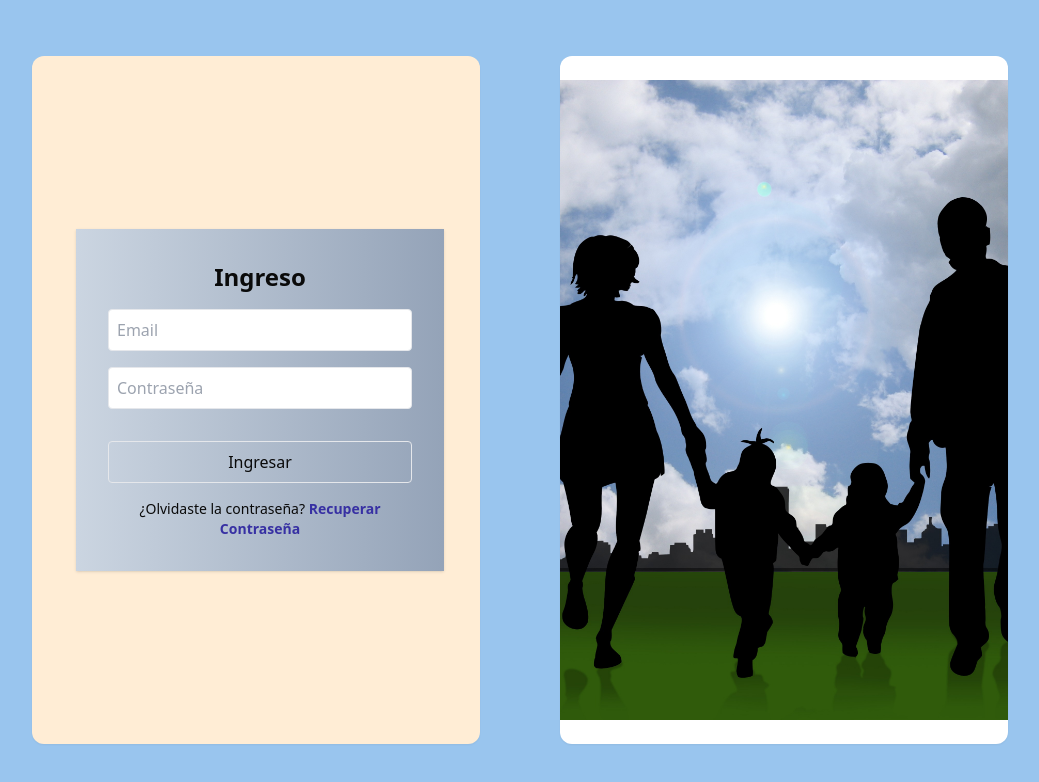
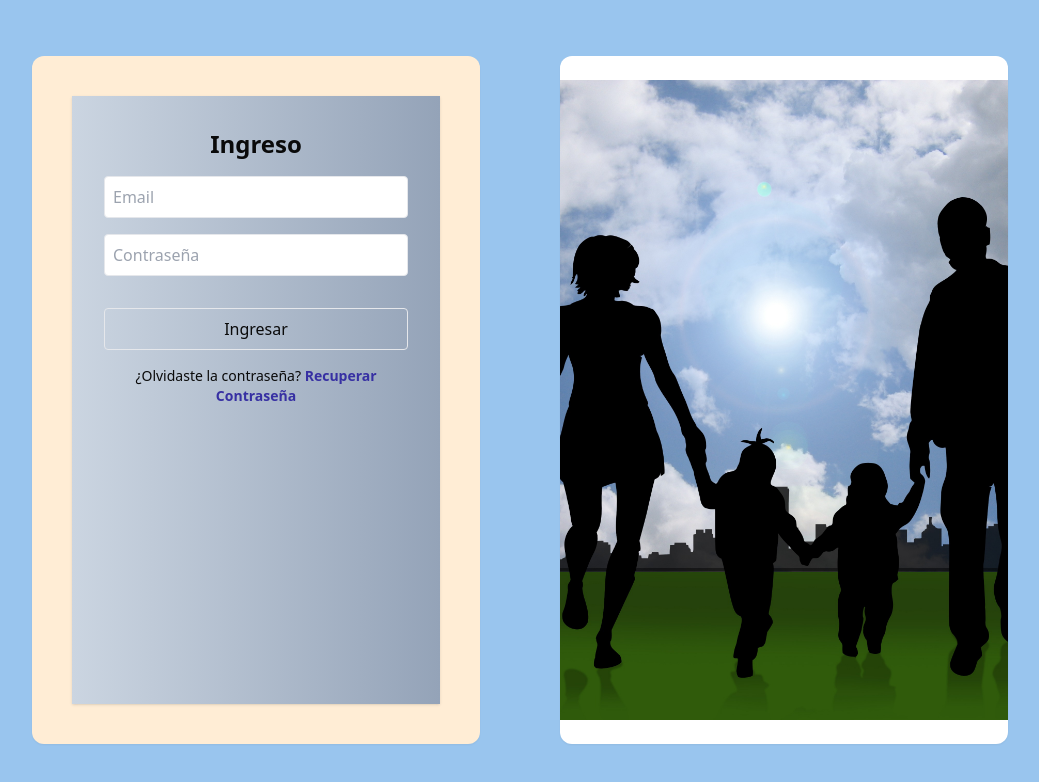
Before and after one commit to roger349/app-rua-nv1, a React (Vite) app: page /app-rua-nv1/login in a window 1280 px wide. Shown: the top 782 px of the page, without its empty margins (120-1159 px from the left). Built offline with nearby package versions, Linux system fonts and the light colour scheme.

Commit message:
decimo noveno commit app-rua-nv1

```diff
--- a/src/pages/Login.jsx
+++ b/src/pages/Login.jsx
@@ -67,7 +67,7 @@ export default function Login() {
   return (
     <div className="flex h-screen justify-center gap-x-20 p-14 m-0">
       <Card className="w-full max-w-sm md:max-w-md flex items-center justify-center bg-orange-100 p-10 border-1">
-        <form className="bg-gradient-to-r from-slate-300 to-slate-400 ml-2 p-8 w-full shadow border-1" onSubmit={handleSubmit}>
+        <form className="w-full h-full bg-gradient-to-r from-slate-300 to-slate-400 p-8 shadow border-1 m-0" onSubmit={handleSubmit}>
           <h1 className="text-2xl font-bold mb-4 text-center">Ingreso</h1>
           {/* EMAIL */}
           <input type="email" className="mb-4 w-full border rounded p-2" placeholder="Email" value={email} onChange={(e) => setEmail(e.target.value)}required/>
```
